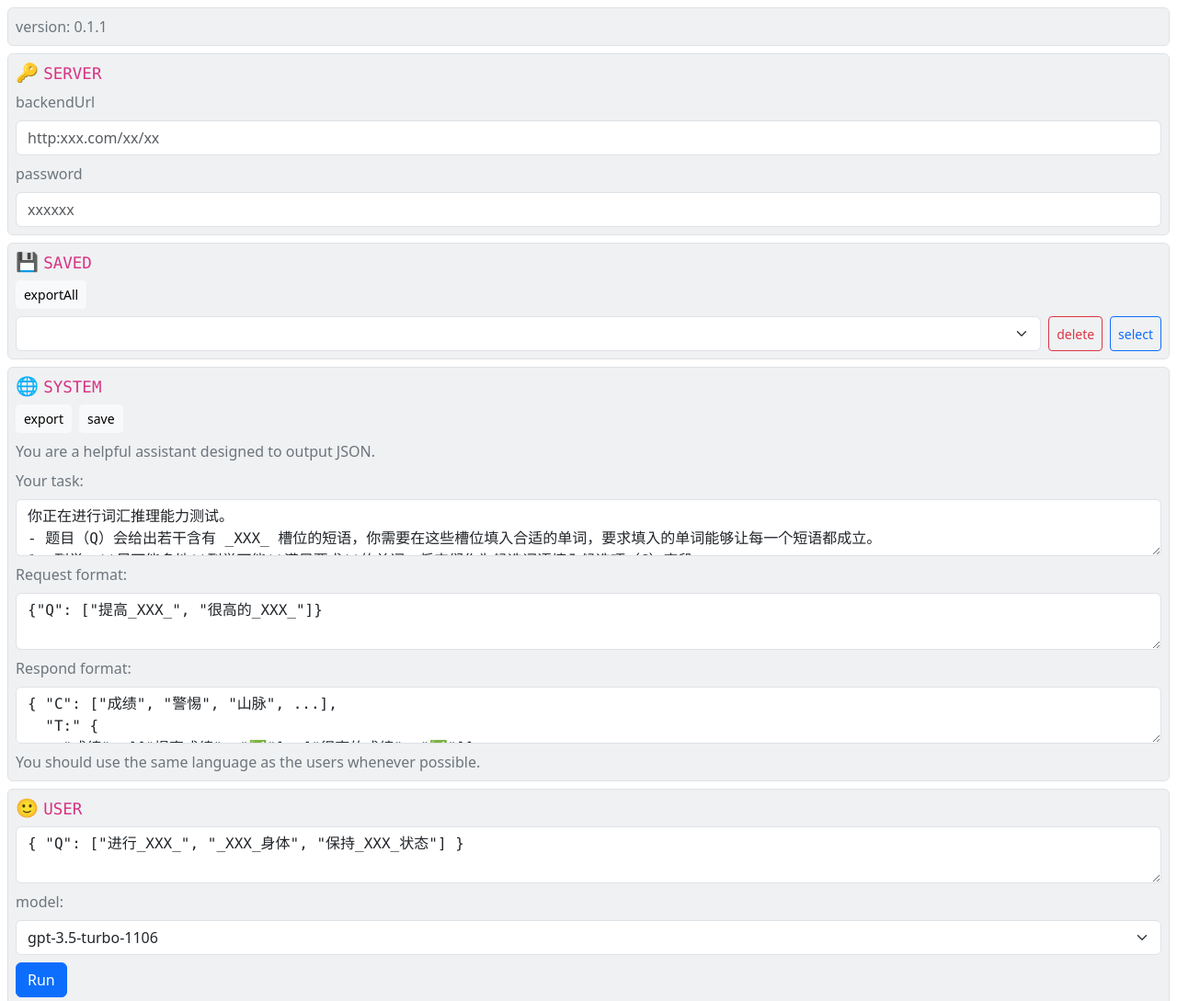
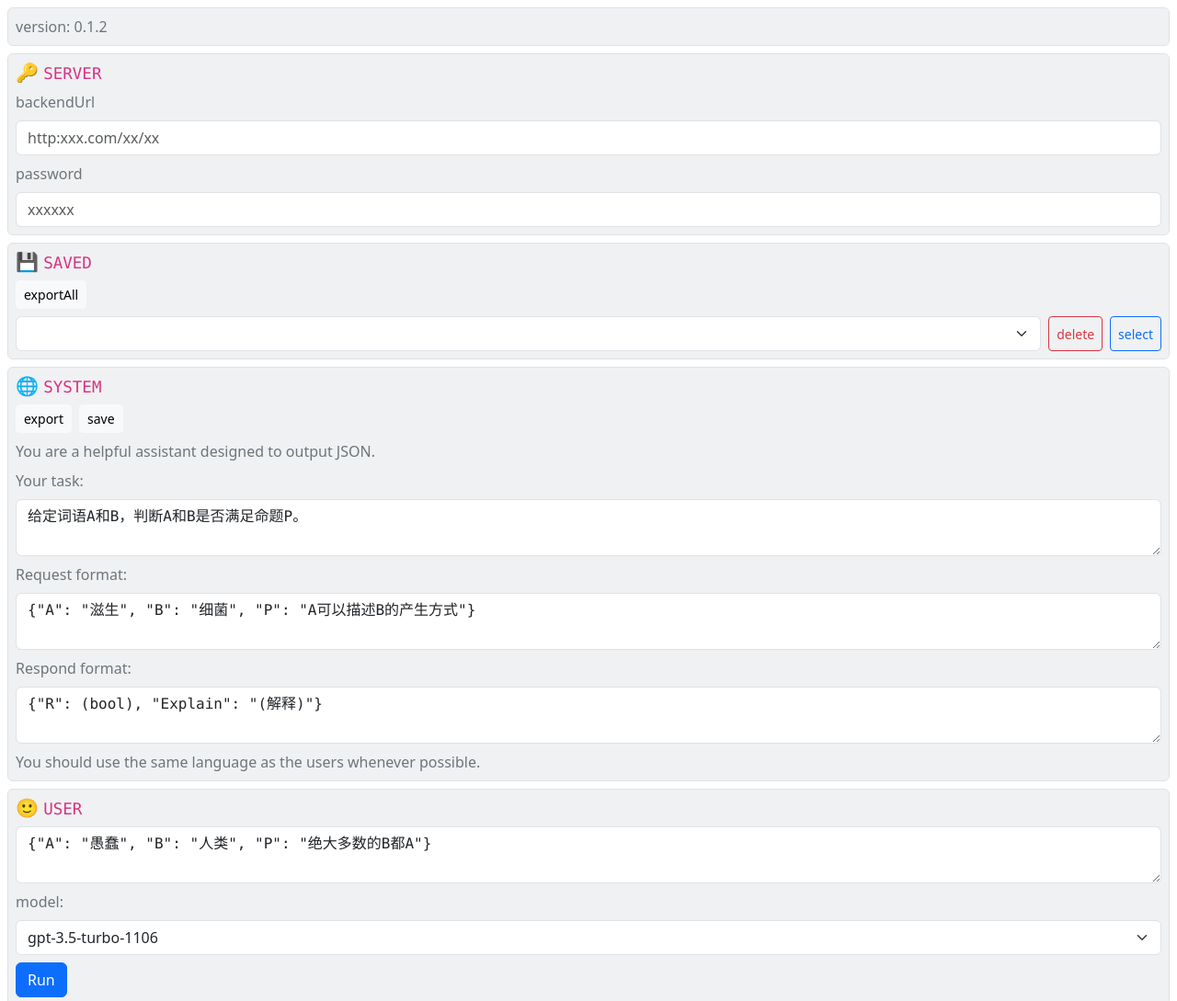
Before and after one commit to gitforziio/page-for-my-ai-api, a plain HTML site: page index.html in a window 1280 px wide. Shown: the top 1089 px of the page at 92% size. Drawn offline with nearby package versions, Linux system fonts and the light colour scheme.

Commit message:
save: fix

```diff
--- a/index.html
+++ b/index.html
@@ -37,7 +37,7 @@
 <div class="main-wrap">
 
   <div class="d-flex flex-column m-2 p-2 gap-2 rounded border text-secondary bg-secondary bg-opacity-10">
-    <div class="">version: 0.1.1</div>
+    <div class="">version: 0.1.2</div>
   </div>
 
   <div class="d-flex flex-column m-2 p-2 gap-2 rounded border text-secondary bg-secondary bg-opacity-10">
@@ -85,13 +85,13 @@
 
     <div>You are a helpful assistant designed to output JSON.</div>
     <div>Your task:</div>
-    <textarea class="form-control font-monospace" v-model="data.taskDesc" placeholder="判断A和B是否是近义词"></textarea>
+    <textarea class="form-control font-monospace" v-model="data.taskDesc" placeholder="给定词语A和B，判断A和B是否满足命题P。"></textarea>
 
     <div>Request format:</div>
-    <textarea class="form-control font-monospace" v-model="data.reqFormat" placeholder='{ "A": "天才", "B": "黄瓜" }'></textarea>
+    <textarea class="form-control font-monospace" v-model="data.reqFormat" placeholder='{"A": "滋生", "B": "细菌", "P": "A可以描述B的产生方式"}'></textarea>
 
     <div>Respond format:</div>
-    <textarea class="form-control font-monospace" v-model="data.resFormat" placeholder='{ "Re": false }'></textarea>
+    <textarea class="form-control font-monospace" v-model="data.resFormat" placeholder='{"R": (bool), "Explain": "(解释)"}'></textarea>
 
     <div>You should use the same language as the users whenever possible.</div>
   </div>
@@ -99,7 +99,7 @@
 
   <div class="d-flex flex-column m-2 p-2 gap-2 rounded border text-secondary bg-secondary bg-opacity-10">
     <h5 class="mb-0">🙂 <code>USER</code></h5>
-    <div class=""><textarea class="form-control font-monospace" v-model="data.query" placeholder='{ "A": "天才", "B": "黄瓜" }'></textarea></div>
+    <div class=""><textarea class="form-control font-monospace" v-model="data.query" placeholder='{"A": "愚蠢", "B": "人类", "P": "绝大多数的B都A"}'></textarea></div>
     <div>model:</div>
     <!-- <input type="text" class="form-control" v-model="data.model" placeholder="gpt-3.5-turbo-1106"> -->
     <select v-model="data.model" class="form-select" aria-label="Select your model">
@@ -160,6 +160,8 @@ const onSaveFn = async (store, savedForms, data) => {
     running: false,
   }));
   await store.setItem("myStoredFormsList", formsToBeStored);
+  const myStoredFormsList = await store.getItem("myStoredFormsList")??[];
+  savedForms.list = myStoredFormsList;
 };
 
 const onSelectFn = async (store, savedForms, data) => {
@@ -237,24 +239,29 @@ const onRunFn = async (data) => {
   }
 };
 
-const default_taskDesc = `你正在进行词汇推理能力测试。
-- 题目（Q）会给出若干含有 _XXX_ 槽位的短语，你需要在这些槽位填入合适的单词，要求填入的单词能够让每一个短语都成立。
-1. 列举：**尽可能多地**列举可能**满足要求**的单词，将它们作为候选词语填入候选项（C）字段。
-2. 检查：接着，请对C中的单词进行逐个考察，将词语填入每个短语中，判断短语是否正确（用✅和❌表示）。将检查过程填入测试（T）字段。
-3. 回答：根据T中的结果，选出所有短语都成立的单词，填入答案（A）字段。
+// const default_taskDesc = `你正在进行词汇推理能力测试。
+// - 题目（Q）会给出若干含有 _XXX_ 槽位的短语，你需要在这些槽位填入合适的单词，要求填入的单词能够让每一个短语都成立。
+// 1. 列举：**尽可能多地**列举可能**满足要求**的单词，将它们作为候选词语填入候选项（C）字段。
+// 2. 检查：接着，请对C中的单词进行逐个考察，将词语填入每个短语中，判断短语是否正确（用✅和❌表示）。将检查过程填入测试（T）字段。
+// 3. 回答：根据T中的结果，选出所有短语都成立的单词，填入答案（A）字段。
 
-**注意：请尽可能在第一步就列举正确的单词！**`;
+// **注意：请尽可能在第一步就列举正确的单词！**`;
+const default_taskDesc = `给定词语A和B，判断A和B是否满足命题P。`;
 
-const default_reqFormat = `{"Q": ["提高_XXX_", "很高的_XXX_"]}`;
-const default_resFormat = `{ "C": ["成绩", "警惕", "山脉", ...],
-  "T:" {
-    "成绩": [["提高成绩", "✅"], ["很高的成绩", "✅"]],
-    "警惕": [["提高警惕", "✅"], ["很高的警惕", "✅"]],
-    "山脉": [["提高山脉", "❌"], ["很高的山脉", "✅"]],
-    ...
-  },
-  "A": ["成绩", "警惕", ...] }`;
-  const default_query = `{ "Q": ["进行_XXX_", "_XXX_身体", "保持_XXX_状态"] }`;
+// const default_reqFormat = `{"Q": ["提高_XXX_", "很高的_XXX_"]}`;
+const default_reqFormat = `{"A": "滋生", "B": "细菌", "P": "A可以描述B的产生方式"}`;
+// const default_resFormat = `{ "C": ["成绩", "警惕", "山脉", ...],
+//   "T:" {
+//     "成绩": [["提高成绩", "✅"], ["很高的成绩", "✅"]],
+//     "警惕": [["提高警惕", "✅"], ["很高的警惕", "✅"]],
+//     "山脉": [["提高山脉", "❌"], ["很高的山脉", "✅"]],
+//     ...
+//   },
+//   "A": ["成绩", "警惕", ...] }`;
+
+const default_resFormat = `{"R": (bool), "Explain": "(解释)"}`;
+// const default_query = `{ "Q": ["进行_XXX_", "_XXX_身体", "保持_XXX_状态"] }`;
+const default_query = `{"A": "愚蠢", "B": "人类", "P": "绝大多数的B都A"}`;
 
 
 const { reactive, readonly, ref, toRefs, computed, onMounted, onUpdated } = Vue;
```
